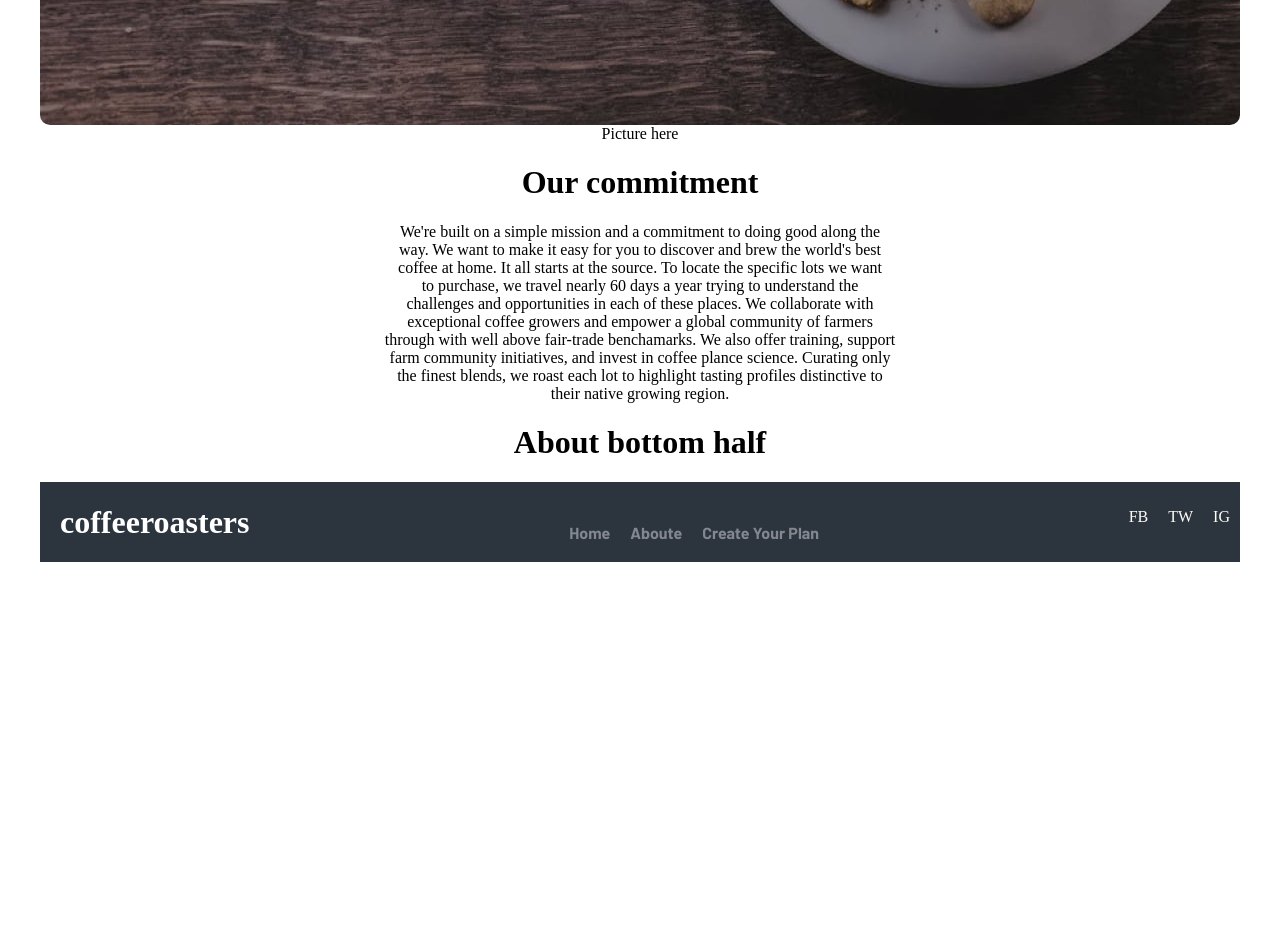
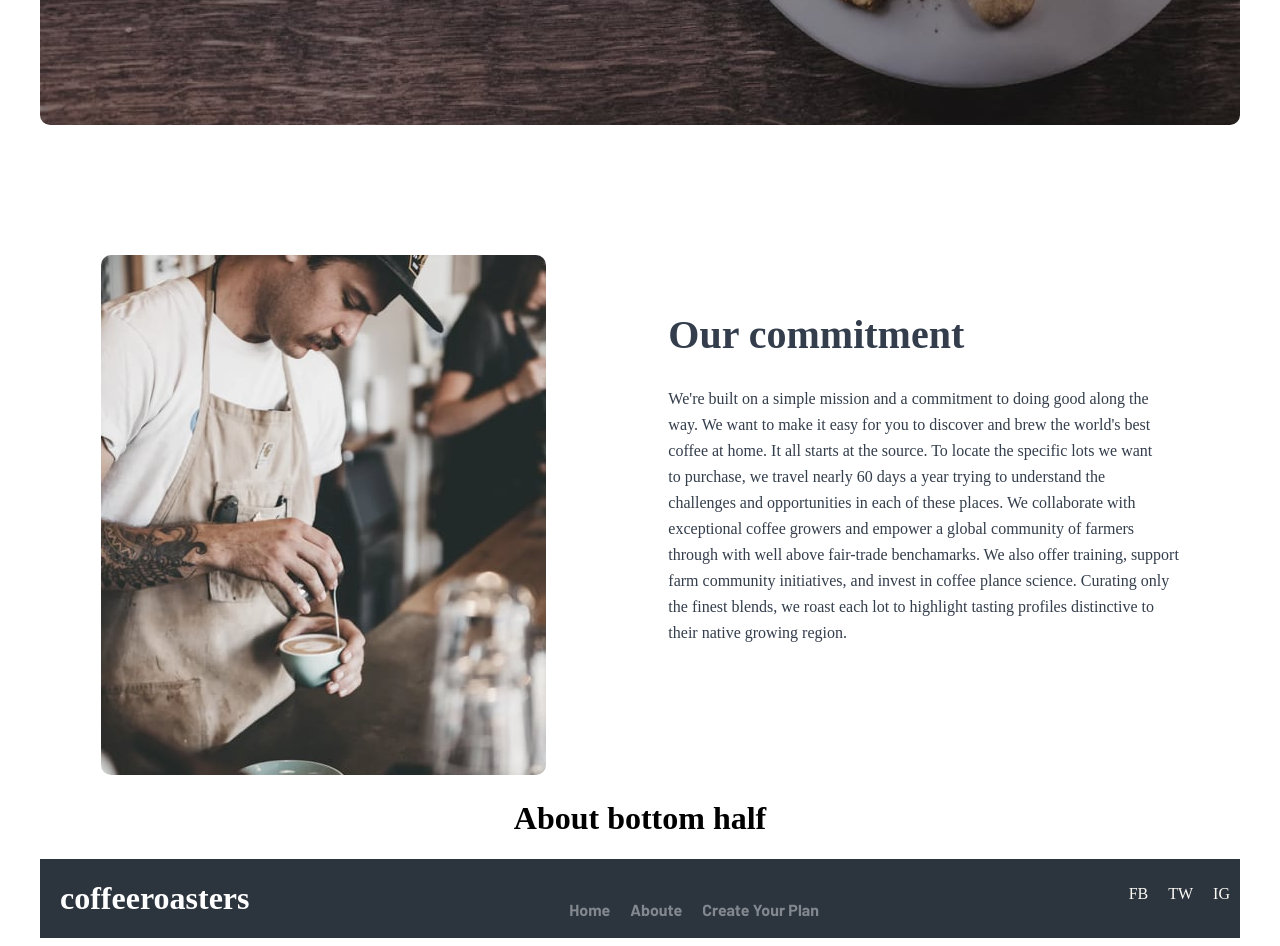
Before and after one commit to JaredBrown1/coffee-roasters, a React (Create React App) app: page /about in a window 1280 px wide. Shown: the part 440-1386 px from the top of the page. Before the commit the page ends 1010 px from the top, so only its background shows below. Built offline with nearby package versions, Linux system fonts and the light colour scheme.

Commit message:
second part of top half of aboput page completed

```diff
--- a/src/components/about-page/aboutPageTop.js
+++ b/src/components/about-page/aboutPageTop.js
@@ -4,7 +4,14 @@ import {
 	TopContainer,
 	AboutTitle,
 	AboutParagraph,
+	BottomContainer,
+	CommitmentImageStyle,
+	CommitmentText,
+	CommitmentTitle,
+	CommitmentParagraph,
 } from "./styles/aboutPageTopStyles";
+
+import CommitmentImage from "./styles/image-commitment.jpg";
 
 const AboutTop = () => {
 	return (
@@ -19,11 +26,13 @@ const AboutTop = () => {
 					<br /> brew - in every shipment.
 				</AboutParagraph>
 			</TopContainer>
-			<div>
-				<div>Picture here</div>
+			<BottomContainer>
 				<div>
-					<h1>Our commitment</h1>
-					<p>
+					<CommitmentImageStyle src={CommitmentImage} alt="commitment" />
+				</div>
+				<CommitmentText>
+					<CommitmentTitle>Our commitment</CommitmentTitle>
+					<CommitmentParagraph>
 						We're built on a simple mission and a commitment to doing good along
 						the
 						<br /> way. We want to make it easy for you to discover and brew the
@@ -43,9 +52,9 @@ const AboutTop = () => {
 						<br /> the finest blends, we roast each lot to highlight tasting
 						profiles distinctive to
 						<br /> their native growing region.
-					</p>
-				</div>
-			</div>
+					</CommitmentParagraph>
+				</CommitmentText>
+			</BottomContainer>
 		</div>
 	);
 };
--- a/src/components/about-page/styles/aboutPageTopStyles.js
+++ b/src/components/about-page/styles/aboutPageTopStyles.js
@@ -24,3 +24,32 @@ export const AboutParagraph = styled.p`
 	font-family: "Barlos" sans-serif;
 	padding-left: 90px;
 `;
+
+export const BottomContainer = styled.div`
+	padding-top: 130px;
+	display: flex;
+	justify-content: space-around;
+`;
+
+export const CommitmentImageStyle = styled.img`
+	border-radius: 10px;
+`;
+
+export const CommitmentText = styled.div`
+	text-align: left;
+`;
+
+export const CommitmentTitle = styled.h1`
+	padding-top: 30px;
+	font-size: 40px;
+	line-height: 48px;
+	color: #333d4b;
+	font-family: "Fraunces" sans-serif;
+`;
+
+export const CommitmentParagraph = styled.p`
+	font-size: 16px;
+	line-height: 26px;
+	color: #333d4b;
+	font-family: "Barlow" sans-serif;
+`;
```
Also changed, not shown: src/components/about-page/styles/image-commitment.jpg (renamed from src/resources/starter-code/assets/about/desktop/image-commitment.jpg).
